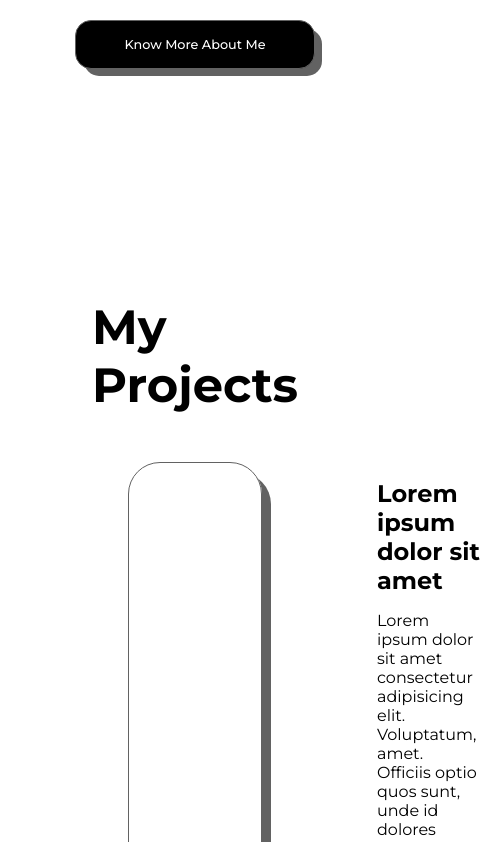
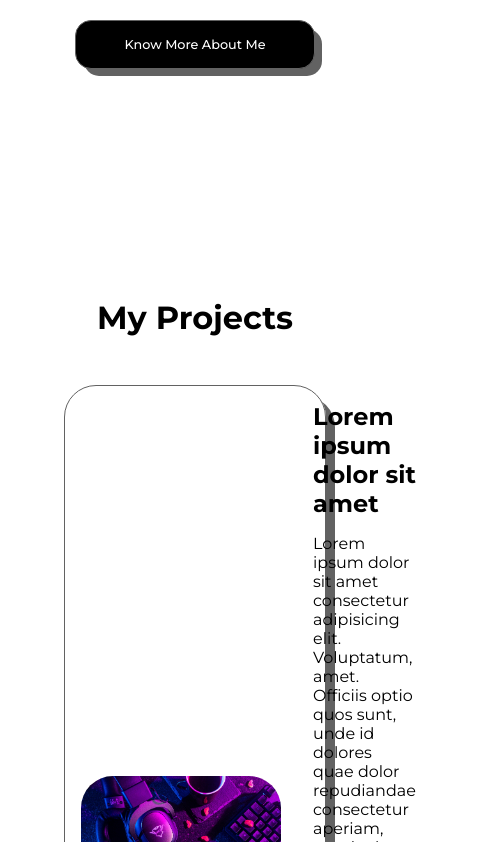
Before and after one commit to alphadev97/Alpha97---Personel-Portfolio, a Next.js app: page / in a window 390 px wide. Shown: the part 1386-2228 px from the top of the page, 480 px wide, since content can reach past the window. Built offline with nearby package versions, Linux system fonts and the light colour scheme.

Commit message:
Projects

```diff
--- a/src/components/Projects/projects.module.css
+++ b/src/components/Projects/projects.module.css
@@ -92,129 +92,12 @@
   transition: all 0.5s ease;
 }
 
-/* @media screen and (max-width: 1500px) {
-  .projectTech {
-    font-size: 1.3rem;
-  }
-}
-
-@media screen and (max-width: 1350px) {
-  .projectTitle {
-    font-size: 1.8rem;
-  }
-
-  .projectDesc {
-    font-size: 1.2rem;
-  }
-
-  .projectDate {
-    font-size: 1.2rem;
-  }
-
-  .projectTech {
-    font-size: 1.2rem;
-    font-weight: 500;
-  }
-}
-
-@media screen and (max-width: 1350px) {
-  .projectTitle {
-    font-size: 1.5rem;
-  }
-
-  .projectDesc {
-    font-size: 1rem;
-  }
-
-  .projectDate {
-    font-size: 1rem;
-  }
-
-  .projectTech {
-    font-size: 1rem;
-    font-weight: 500;
-  }
-}
-
-@media screen and (max-width: 950px) {
-  .projectTitle {
-    font-size: 1rem;
-  }
-
-  .projectDesc {
-    font-size: 0.8rem;
-  }
-
-  .projectDate {
-    font-size: 0.8rem;
-  }
-
-  .projectTech {
-    font-size: 0.8rem;
-    font-weight: 500;
-  }
-}
-
-@media screen and (max-width: 800px) {
-  .projectCard {
-    display: flex;
-    flex-direction: column;
-    align-items: center;
-    justify-content: center;
-  }
-
-  .projectContent {
-    display: flex;
-    align-items: center;
-    justify-content: center;
-    text-align: center;
-    gap: 1rem;
-  }
-
-  .projectTitle {
-    font-size: 1.5rem;
-  }
-
-  .projectDesc {
-    font-size: 1rem;
-  }
-
-  .projectDate {
-    font-size: 1rem;
-  }
-
-  .projectTech {
-    font-size: 1rem;
-    font-weight: 500;
-  }
-}
-
-@media screen and (max-width: 768px) {
-  .image {
-    width: 400px;
-    height: 250px;
-  }
-}
-
-@media screen and (max-width: 400px) {
+@media screen and (max-width: 900px) {
   .container {
-    padding: 0 4rem;
-    display: flex;
-    flex-direction: column;
-    align-items: center;
-    justify-content: center;
-    text-align: center;
+    padding: 5rem 4rem;
   }
 
   .title {
     font-size: 2rem;
   }
-
-  .projectCard {
-    padding: 1rem;
-  }
-
-  .projectTitle {
-    font-size: 1rem;
-  }
-} */
+}
```
